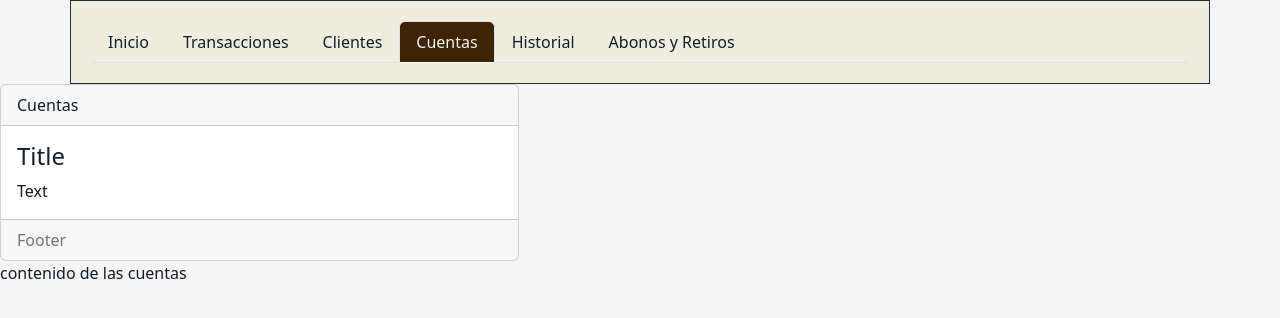
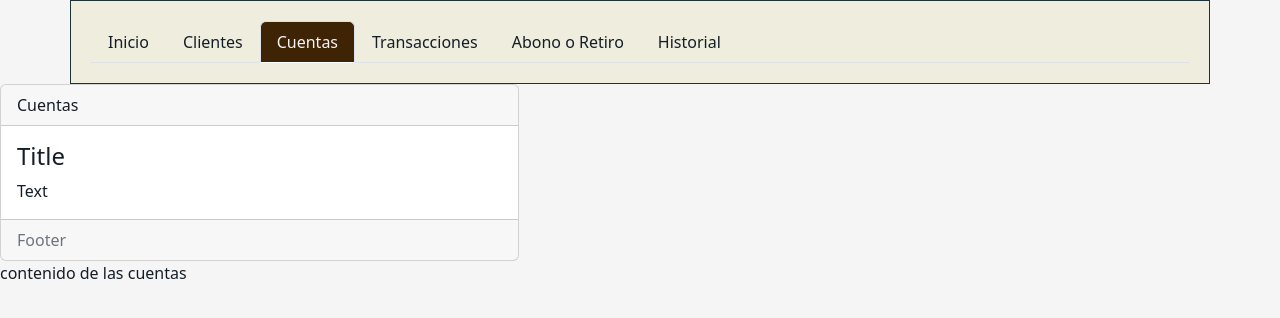
Before and after one commit to JaviBlaus/Sistemas-Op, a PHP site: page /secciones/Cuentas.php in a window 1280 px wide. Shown: the top 318 px of the page. Run offline with PHP 8.4, Linux system fonts and the light colour scheme.

Commit message:
Update cabecera.php
se cambian de posición algunas secciones

```diff
--- a/websito/templates/cabecera.php
+++ b/websito/templates/cabecera.php
@@ -55,19 +55,19 @@
         <a class="nav-link <?php echo (basename($_SERVER['PHP_SELF']) == 'index.php') ? 'active' : ''; ?>" href="index.php">Inicio</a>
       </li>
       <li class="nav-item">
-        <a class="nav-link <?php echo (basename($_SERVER['PHP_SELF']) == 'transacciones.php') ? 'active' : ''; ?>" href="transacciones.php">Transacciones</a>
-      </li>
-      <li class="nav-item">
         <a class="nav-link <?php echo (basename($_SERVER['PHP_SELF']) == 'Clientes.php') ? 'active' : ''; ?>" href="Clientes.php">Clientes</a>
       </li>
       <li class="nav-item">
         <a class="nav-link <?php echo (basename($_SERVER['PHP_SELF']) == 'Cuentas.php') ? 'active' : ''; ?>" href="Cuentas.php">Cuentas</a>
       </li>
       <li class="nav-item">
-        <a class="nav-link <?php echo (basename($_SERVER['PHP_SELF']) == 'Historial.php') ? 'active' : ''; ?>" href="Historial.php">Historial</a>
+        <a class="nav-link <?php echo (basename($_SERVER['PHP_SELF']) == 'transacciones.php') ? 'active' : ''; ?>" href="transacciones.php">Transacciones</a>
       </li>
       <li class="nav-item">
-        <a class="nav-link <?php echo (basename($_SERVER['PHP_SELF']) == 'abyret.php') ? 'active' : ''; ?>" href="abyret.php">Abonos y Retiros</a>
+        <a class="nav-link <?php echo (basename($_SERVER['PHP_SELF']) == 'abyret.php') ? 'active' : ''; ?>" href="abyret.php">Abono o Retiro</a>
+      </li>
+      <li class="nav-item">
+        <a class="nav-link <?php echo (basename($_SERVER['PHP_SELF']) == 'Historial.php') ? 'active' : ''; ?>" href="Historial.php">Historial</a>
       </li>
     </ul>
   </div>
```
